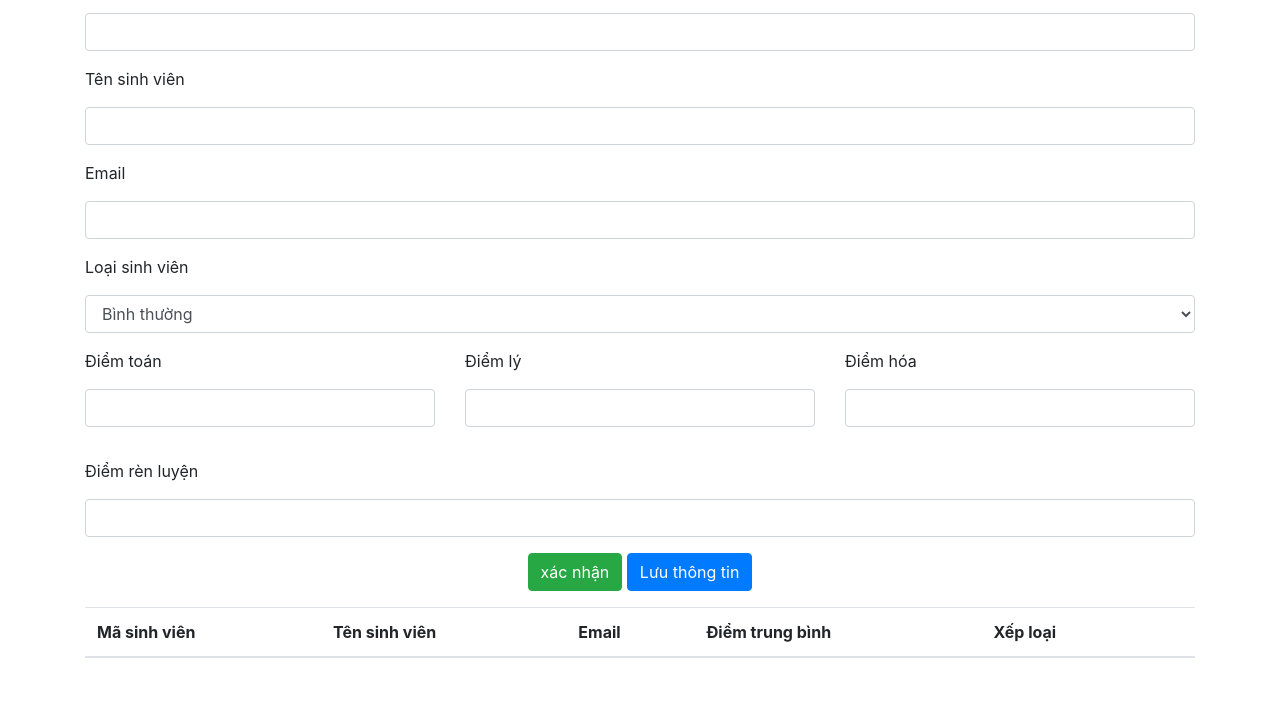
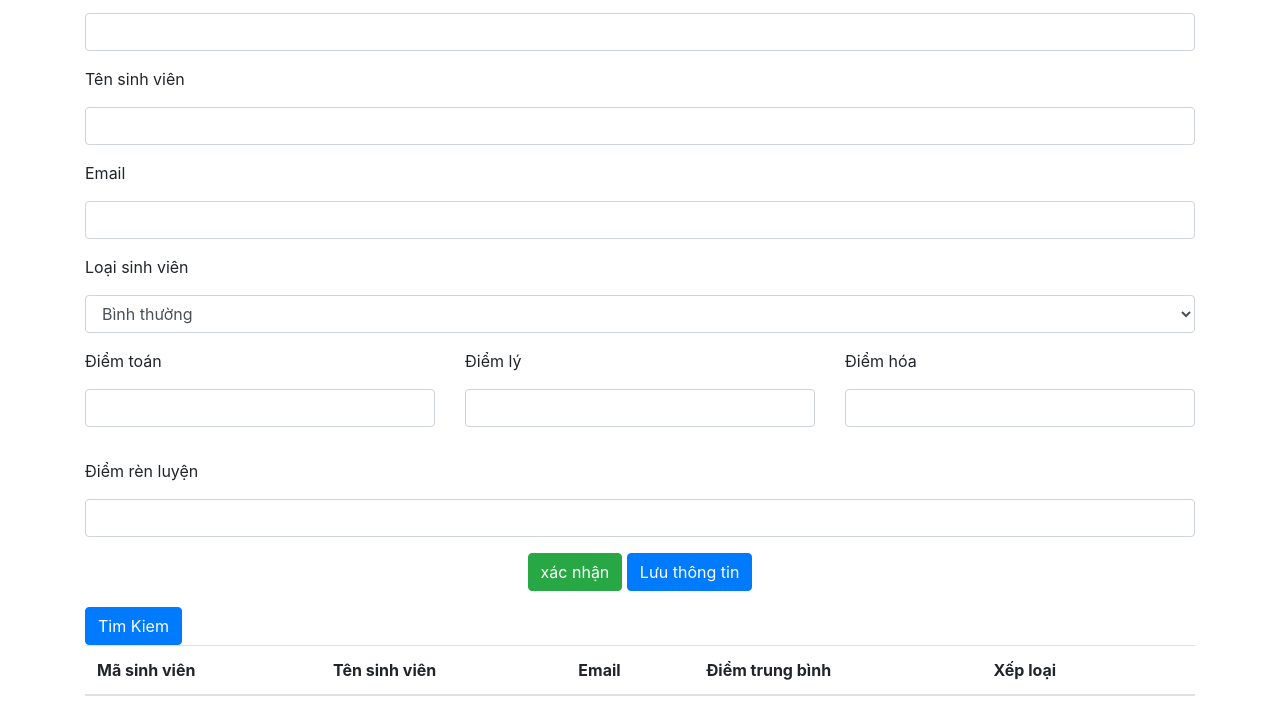
Before and after one commit to lpduy2k/quanlysinhvien, a plain HTML site: page views/index.html in a window 1280 px wide. Shown: the part 102-814 px from the top of the page. Drawn offline with nearby package versions, Linux system fonts and the light colour scheme; no server answers.

Commit message:
version2

```diff
--- a/views/index.html
+++ b/views/index.html
@@ -100,6 +100,9 @@
                     <button id="btnLuuThongTin" class="btn btn-primary">Lưu thông tin</button>
                 </div>
             </div>
+            <div class="container">
+                <button id="btnTimKiem" class="btn btn-primary">Tim Kiem</button>
+            </div>
 
         </div>
         <table class="table">
```
